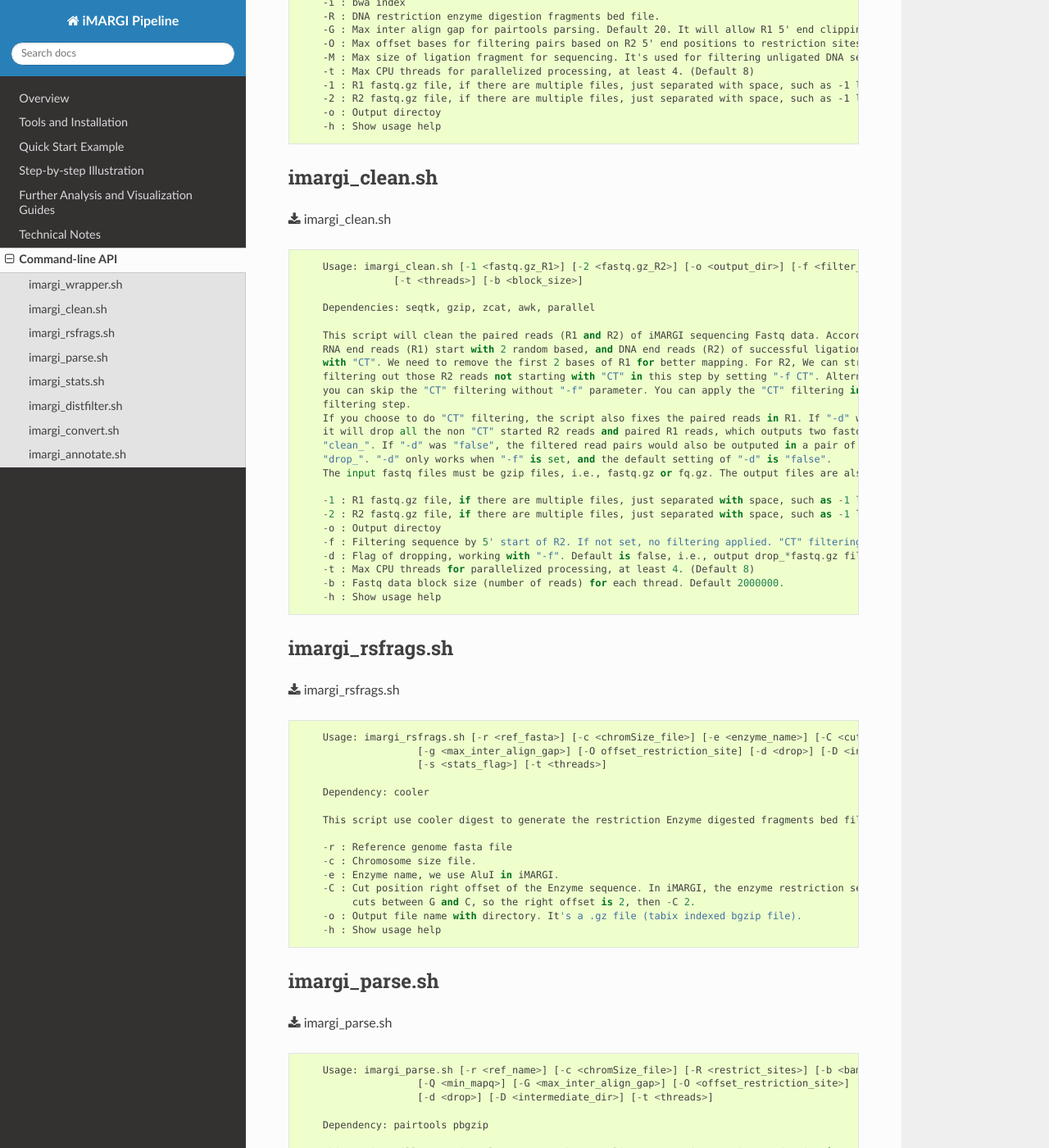
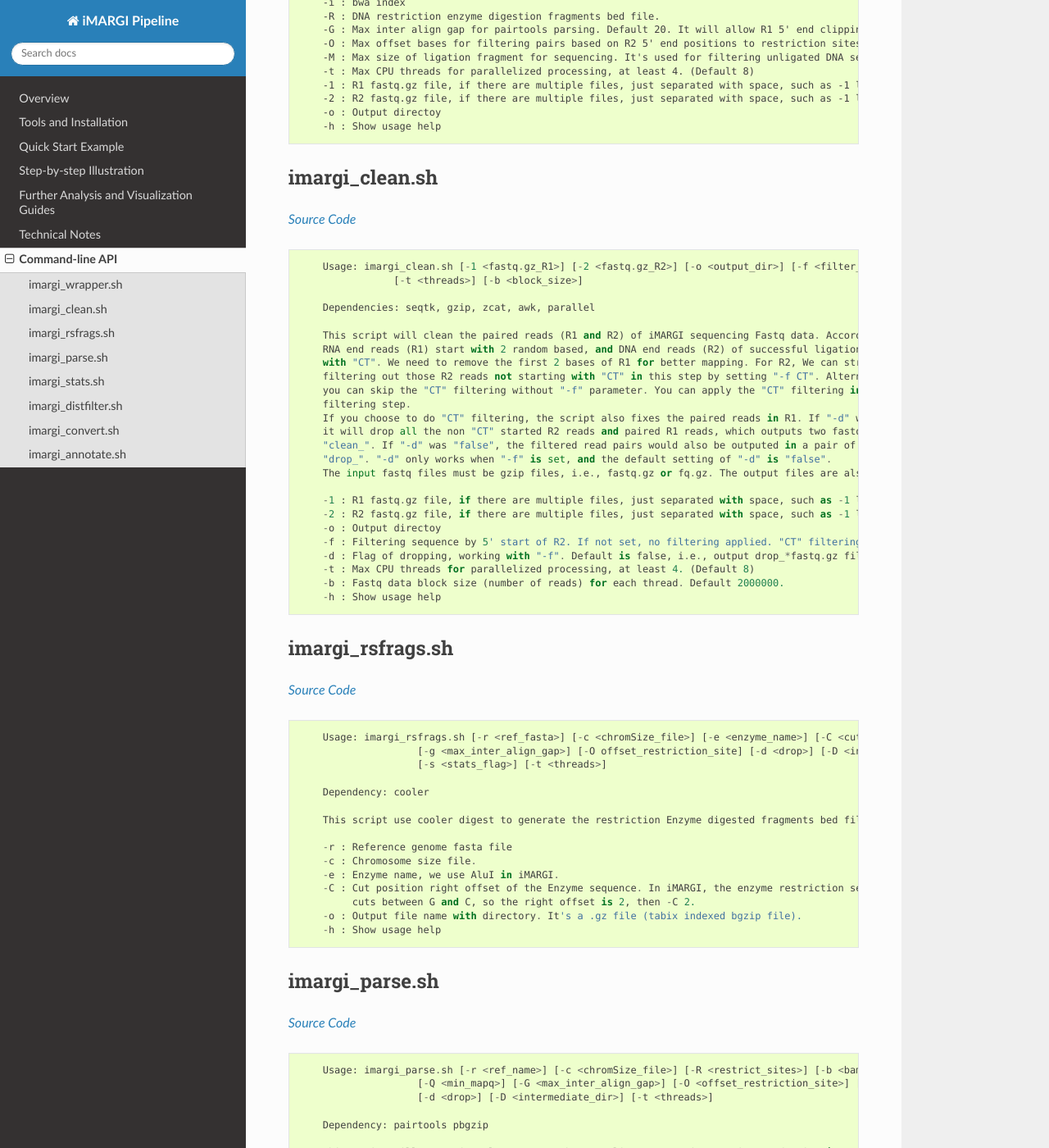
Before and after one commit to Zhong-Lab-UCSD/iMARGI-Docker, a Sphinx documentation site: the page built from docs/source/commandline_api.md, in a window 1280 px wide and 1400 px high, scrolled down 582 px. Shown: the whole window at 82% size. Built offline with Sphinx 7.4.7 and the Read the Docs theme 2.0.0, drawn with Linux system fonts in a browser that asks for light colours; pages that are not in the unit, such as notebooks, are missing from menus; some of the changed text lies outside the part shown.

Commit message:
update and correction

````diff
--- a/docs/source/commandline_api.md
+++ b/docs/source/commandline_api.md
@@ -4,9 +4,7 @@ We created several script tools. Here we show the usage and source code of all t
 
 ## imargi_wrapper.sh
 
-```eval_rst
-:download:`imargi_wrapper.sh <tools/imargi_wrapper.sh>`
-```
+[*Source Code*](https://github.com/Zhong-Lab-UCSD/iMARGI-Docker/blob/master/src/imargi_wrapper.sh)
 
 ```
     Usage: $PROGNAME [-r <ref_name>] [-N <base_name>] [-g <ref_fasta>]
@@ -38,9 +36,7 @@ We created several script tools. Here we show the usage and source code of all t
 
 ## imargi_clean.sh
 
-```eval_rst
-:download:`imargi_clean.sh <tools/imargi_clean.sh>`
-```
+[*Source Code*](https://github.com/Zhong-Lab-UCSD/iMARGI-Docker/blob/master/src/imargi_clean.sh)
 
 ```
     Usage: imargi_clean.sh [-1 <fastq.gz_R1>] [-2 <fastq.gz_R2>] [-o <output_dir>] [-f <filter_CT>] [-d <drop>]
@@ -72,9 +68,7 @@ We created several script tools. Here we show the usage and source code of all t
 
 ## imargi_rsfrags.sh
 
-```eval_rst
-:download:`imargi_rsfrags.sh <tools/imargi_rsfrags.sh>`
-```
+[*Source Code*](https://github.com/Zhong-Lab-UCSD/iMARGI-Docker/blob/master/src/imargi_rsfrags.sh)
 
 ```
     Usage: imargi_rsfrags.sh [-r <ref_fasta>] [-c <chromSize_file>] [-e <enzyme_name>] [-C <cut_position>] [-o <output_dir>]
@@ -96,9 +90,7 @@ We created several script tools. Here we show the usage and source code of all t
 
 ## imargi_parse.sh
 
-```eval_rst
-:download:`imargi_parse.sh <tools/imargi_parse.sh>`
-```
+[*Source Code*](https://github.com/Zhong-Lab-UCSD/iMARGI-Docker/blob/master/src/imargi_parse.sh)
 
 ```
     Usage: imargi_parse.sh [-r <ref_name>] [-c <chromSize_file>] [-R <restrict_sites>] [-b <bam_file>] [-o <output_dir>]
@@ -128,9 +120,7 @@ We created several script tools. Here we show the usage and source code of all t
 
 ## imargi_stats.sh
 
-```eval_rst
-:download:`imargi_stats.sh <tools/imargi_stats.sh>`
-```
+[*Source Code*](https://github.com/Zhong-Lab-UCSD/iMARGI-Docker/blob/master/src/imargi_stats.sh)
 
 ```
     Usage: imargi_stats.sh [-D <distance_type>] [-d <distance_threshold>] [-F <deal_with_filter>]
@@ -155,9 +145,7 @@ We created several script tools. Here we show the usage and source code of all t
 
 ## imargi_distfilter.sh
 
-```eval_rst
-:download:`imargi_distfilter.sh <tools/imargi_distfilter.sh>`
-```
+[*Source Code*](https://github.com/Zhong-Lab-UCSD/iMARGI-Docker/blob/master/src/imargi_distfilter.sh)
 
 ```
     Usage: imargi_distfilter.sh [-D <distance_type>] [-d <distance_threshold>] [-F <deal_with_filter>]
@@ -182,9 +170,7 @@ We created several script tools. Here we show the usage and source code of all t
 
 ## imargi_convert.sh
 
-```eval_rst
-:download:`imargi_convert.sh <tools/imargi_convert.sh>`
-```
+[*Source Code*](https://github.com/Zhong-Lab-UCSD/iMARGI-Docker/blob/master/src/imargi_convert.sh)
 
 ```
     Usage: imargi_convert.sh [-f <file_format>] [-k <keep_cols>] [-b <bin_size>] [-i <input_file>] [-o <output_file>]
@@ -206,9 +192,7 @@ We created several script tools. Here we show the usage and source code of all t
 
 ## imargi_annotate.sh
 
-```eval_rst
-:download:`imargi_annotate.sh <tools/imargi_annotate.sh>`
-```
+[*Source Code*](https://github.com/Zhong-Lab-UCSD/iMARGI-Docker/blob/master/src/imargi_annotate.sh)
 
 ```
     Usage: imargi_annotate.sh [-f <file_format>] [-A <annotation_type>] [-a <annotation_file>]
````
Also changed, not shown: README.md (+7 -7 lines), 5 other files.
